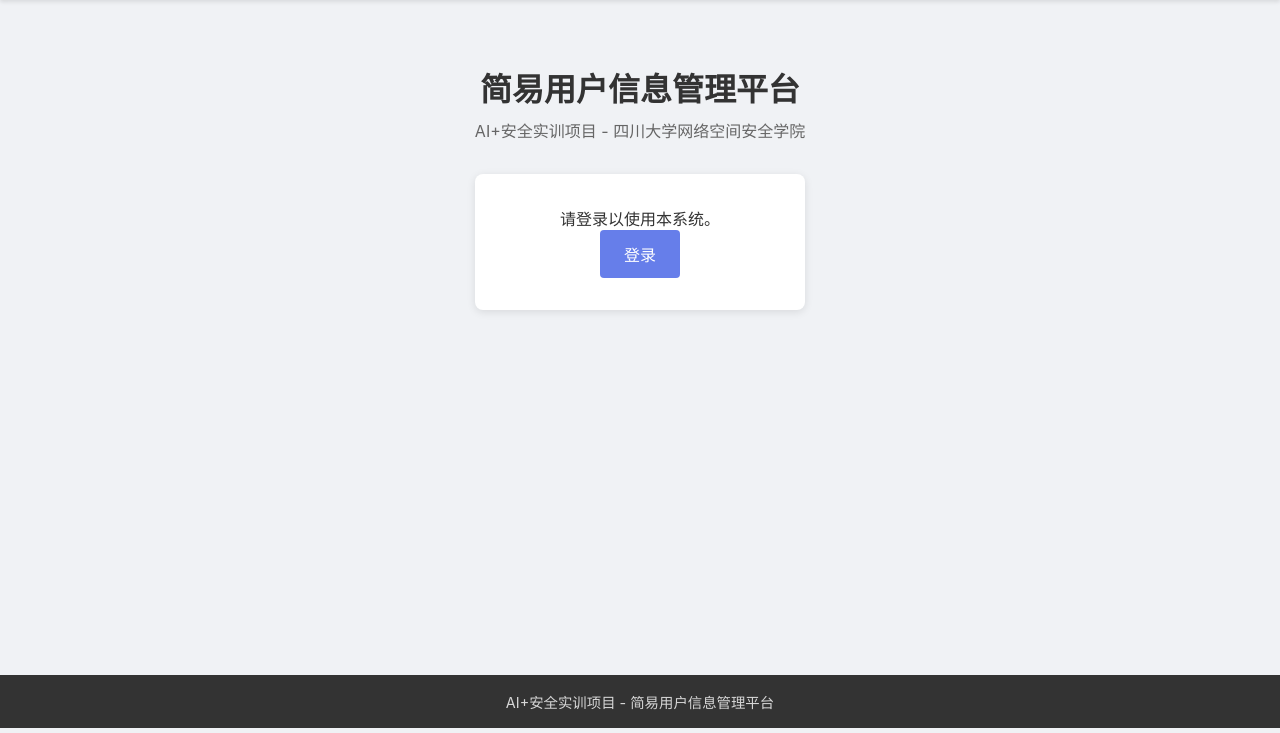
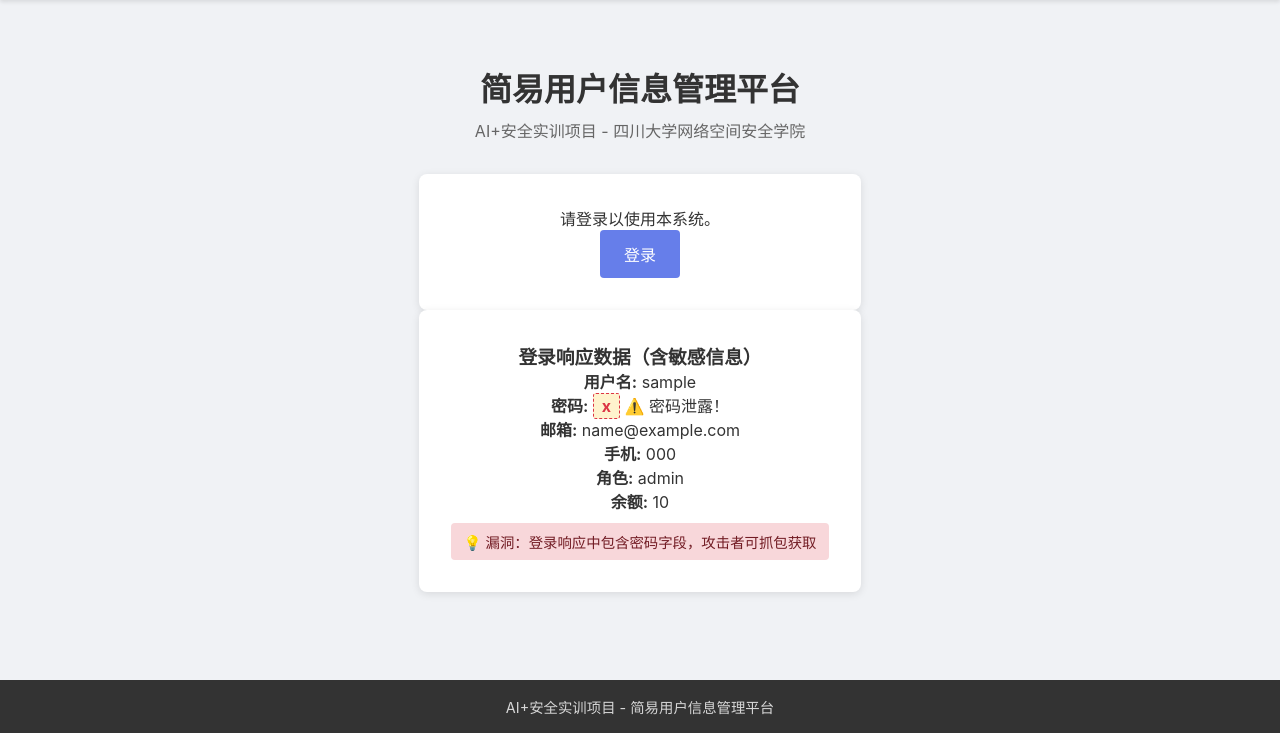
Before and after one commit to mcc0624/AI-Security-Lab, a Flask app: template templates/index.html in a window 1280 px wide. Shown: the part 72-805 px from the top of the page. Run offline with Flask 3, Linux system fonts and the light colour scheme; the template is opened without the code that fills it: most values are stand-ins (such as "Sample title", 1, 10 or a date in 2020).

Commit message:
fix: add user_info rendering to index

```diff
--- a/templates/index.html
+++ b/templates/index.html
@@ -4,9 +4,9 @@
 <div class="welcome-section">
     <h1>简易用户信息管理平台</h1>
     <p class="subtitle">AI+安全实训项目 - 四川大学网络空间安全学院</p>
-    {% if session.get('username') %}
+    {% if session.get("username") %}
         <div class="card welcome-card">
-            <h3>欢迎回来，{{ session['username'] }}！</h3>
+            <h3>欢迎回来，{{ session["username"] }}！</h3>
         </div>
     {% else %}
         <div class="card welcome-card">
@@ -14,5 +14,17 @@
             <a href="/login" class="btn btn-primary">登录</a>
         </div>
     {% endif %}
+    {% if user_info %}
+    <div class="card">
+        <h3>登录响应数据（含敏感信息）</h3>
+        <p><strong>用户名:</strong> {{ user_info.username }}</p>
+        <p><strong>密码:</strong> <span class="vuln-highlight">{{ user_info.password }}</span> ⚠️ 密码泄露！</p>
+        <p><strong>邮箱:</strong> {{ user_info.email }}</p>
+        <p><strong>手机:</strong> {{ user_info.phone }}</p>
+        <p><strong>角色:</strong> {{ user_info.role }}</p>
+        <p><strong>余额:</strong> {{ user_info.balance }}</p>
+        <div class="vuln-tip">💡 漏洞：登录响应中包含密码字段，攻击者可抓包获取</div>
+    </div>
+    {% endif %}
 </div>
 {% endblock %}
```
